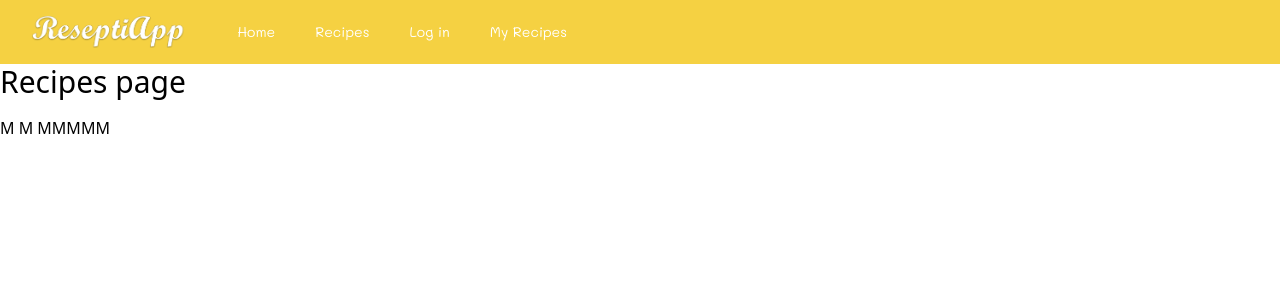
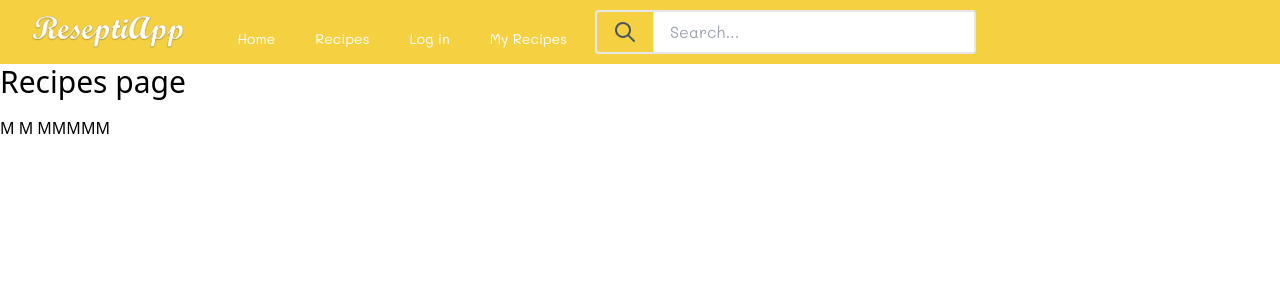
Before and after one commit to prod-des-project-2021/group_9, a React (Create React App) app in the folder frontend/: page /recipes in a window 1280 px wide. Shown: the top 300 px of the page. Built offline with nearby package versions, Linux system fonts and the light colour scheme.

Commit message:
Search works with initial details

```diff
--- a/frontend/src/App.js
+++ b/frontend/src/App.js
@@ -6,6 +6,7 @@ import LogIn from './components/pages/LogIn'
 import Navbar from './components/Navbar';
 import MyRecipes from './components/pages/MyRecipes'
 import Slideshow from './components/Slideshow';
+
 
 function App() {
 
--- a/frontend/src/components/Navbar.js
+++ b/frontend/src/components/Navbar.js
@@ -2,6 +2,8 @@ import React, { useState } from "react";
 import { NavLink } from 'react-router-dom';
 import { Transition } from "@headlessui/react";
 import logo from './img/reseptiapp.png';
+import Search from './Search';
+import initialDetails from '../data/initialDetails';
 
 export const Nav = () => {
   const [isOpen, setIsOpen] = useState(false);
@@ -43,6 +45,8 @@ export const Nav = () => {
                   >
                     My Recipes
                   </NavLink>
+
+                  <Search details={initialDetails}/>
                 </div>
               </div>
             </div>
--- a/frontend/src/components/RecipeGrid.js
+++ b/frontend/src/components/RecipeGrid.js
@@ -6,7 +6,7 @@ export const RecipeGrid = ({ text }) => {
 
     const [columnNumber, setColumnNumber] = useState(1);
 
-    const screenDimensions = useWindowSize();
+    const screenSize = useWindowSize();
 
     const [allRecipes, setAllRecipes] = useState(null);
 
@@ -21,9 +21,9 @@ export const RecipeGrid = ({ text }) => {
 
     return (
         <div className="flex space-x-4 px-6">
-            {populateColumns(allRecipes, calculateColumnNumber(screenDimensions.width)).columns === null
+            {populateColumns(allRecipes, calculateColumnNumber(screenSize.width)).columns === null
             ? null
-            : populateColumns(allRecipes, calculateColumnNumber(screenDimensions.width)).columns.map(column =>
+            : populateColumns(allRecipes, calculateColumnNumber(screenSize.width)).columns.map(column =>
             <Column key={column.id} recipes={column.recipes} />
             )}
         </div>
@@ -72,8 +72,6 @@ function populateColumns(recipes, columnNumber) {
 }
 
 function useWindowSize() {
-    // Initialize state with undefined width/height so server and client renders match
-    // Learn more here: https://joshwcomeau.com/react/the-perils-of-rehydration/
     const [windowSize, setWindowSize] = useState({
         width: undefined,
         height: undefined,
--- /dev/null
+++ b/frontend/src/components/Search.js
@@ -0,0 +1,44 @@
+import React, { useState } from 'react';
+import SearchList from '../components/SearchList'
+
+function Search({ details }) {
+  const [searchField, setSearchField] = useState("");
+
+  const filteredRecipes = details.filter(
+    recipe => {
+      return (
+        recipe
+          .name
+          .toLowerCase()
+          .includes(searchField.toLowerCase())
+      );
+    }
+  );
+
+  const handleChange = e => {
+    setSearchField(e.target.value);
+  }
+
+  return (
+    <section>
+      <div class="container flex mx-auto">
+        <div class="flex border-2 rounded">
+          <button class="flex items-center justify-center px-4 border-r">
+            <svg class="w-6 h-6 text-gray-600" fill="currentColor" xmlns="http://www.w3.org/2000/svg"
+              viewBox="0 0 24 24">
+              <path
+                d="M16.32 14.9l5.39 5.4a1 1 0 0 1-1.42 1.4l-5.38-5.38a8 8 0 1 1 1.41-1.41zM10 16a6 6 0 1 0 0-12 6 6 0 0 0 0 12z">
+              </path>
+            </svg>
+          </button>
+          <div className="w-80 relative">
+            <input type="text" class="px-4 py-2 w-full" placeholder="Search..." onChange={handleChange} />
+            <SearchList filteredRecipes={filteredRecipes} />
+          </div>
+        </div>
+      </div>
+    </section>
+  );
+}
+
+export default Search;
--- /dev/null
+++ b/frontend/src/components/SearchList.js
@@ -0,0 +1,33 @@
+import React, { useState, useEffect } from 'react';
+import Card from "./Card";
+
+function SearchList( {filteredRecipes} ) {
+
+    //const [filteredRecipe, setFilteredRecipe] = useState(null);
+
+/*     const recipes = null;
+
+    useEffect(() => {
+        recipeService
+            .getAll()
+            .then(initialRecipes => {
+                recipes = initialRecipes;
+                console.log(initialRecipes);
+            });
+    }, []); */
+
+    const filtered = filteredRecipes.map(recipe =>
+        <ul className="">
+            <li className="px-4 py-2">{recipe.name}</li>
+        </ul>
+    );
+
+    return (
+        <div className="absolute bg-white rounded-bl-md rounded-br-md w-full divide-y-2 divide-grey-600 divide-solid">
+            {filtered.length < 3 ? filtered : null}
+        </div>
+    )
+
+}
+
+export default SearchList;
--- a/frontend/src/components/pages/Home.js
+++ b/frontend/src/components/pages/Home.js
@@ -9,7 +9,7 @@ import RecipeGrid from '../RecipeGrid';
 const Home = () => {
     return (
         <div>
-            <Slideshow />
+            {/* <Slideshow /> */}
             <Parallax text={"Welcome to ReseptiApp"} />
             <RecipeGrid/>
         </div>
--- /dev/null
+++ b/frontend/src/data/initialDetails.js
@@ -0,0 +1,15 @@
+const initialDetails = [
+    {
+        name: 'kalakeitto'
+    },
+        {
+            name: 'perunasose'
+        },
+        {
+            name: 'lasagne'
+        }
+
+]
+
+
+export default initialDetails;
```
